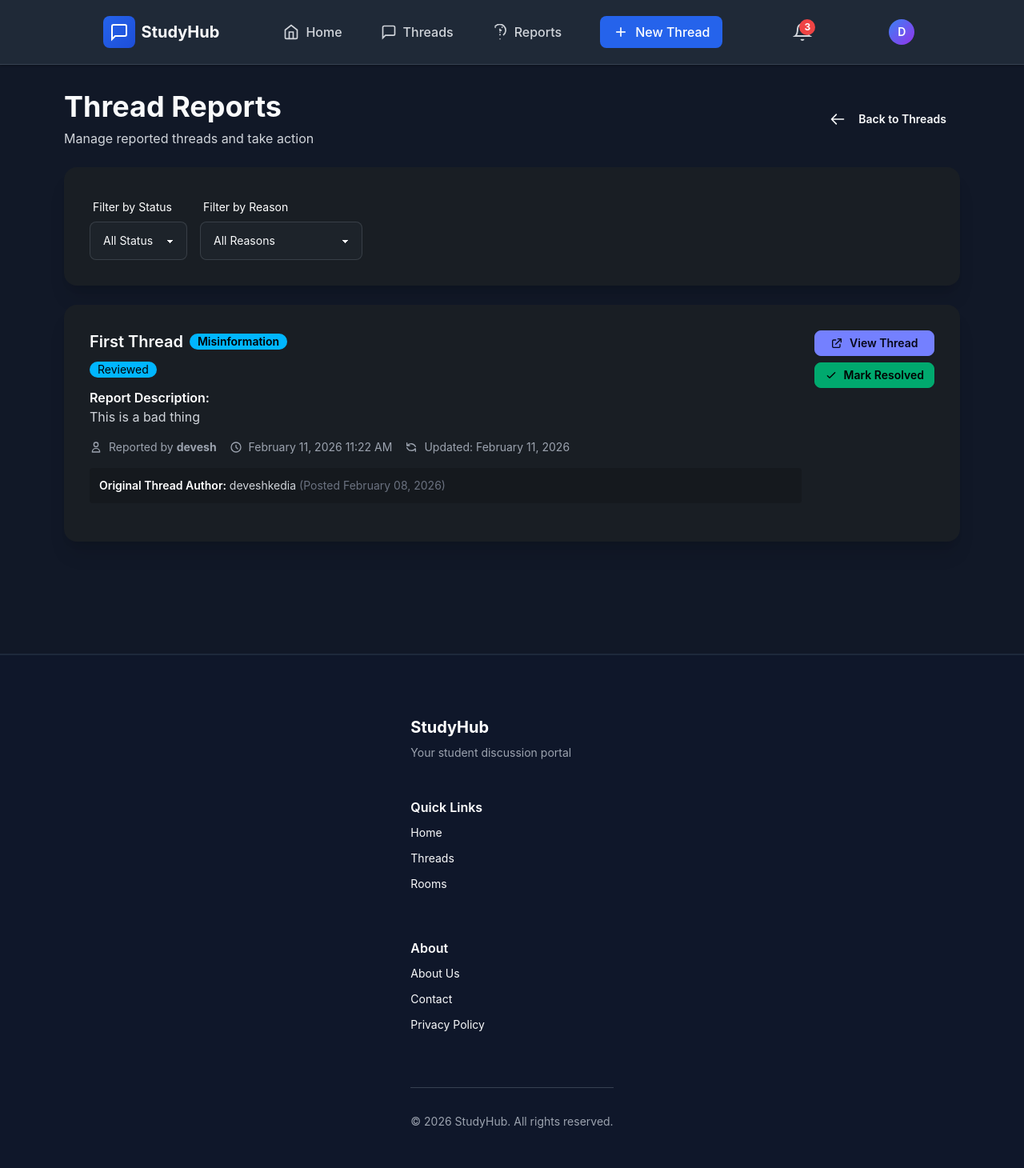
After one commit to deveshkedia/sutt_project, a Django app: page /forum/reports/ in a window 1280 px wide. The commit adds this page. Shown: the whole page at 80% size. Run offline with Django 3.2, Linux system fonts and the light colour scheme; a user stored in the database is signed in; data comes from the database, SQL or seed files in the repository; both versions use the stored data as it was after the commit; some libraries are stand-ins or nearby versions.

Commit message:
Added Reporting System

```diff
--- a/forum/urls.py
+++ b/forum/urls.py
@@ -7,6 +7,10 @@ urlpatterns = [
   path("threads/create",views.ThreadView.as_view(), name="thread-create"),
   path("threads/<int:pk>/",views.ThreadDetailView.as_view(), name="thread-detail"),
   path("threads/<int:pk>/like",views.like_thread, name="thread-like"),
+  path("threads/<int:thread_id>/report/",views.report_thread, name="thread-report"),
+  path("reports/",views.ReportListView.as_view(), name="report-list"),
+  path("reports/<int:report_id>/review/",views.review_report, name="report-review"),
+  path("reports/<int:report_id>/resolve/",views.resolve_report, name="report-resolve"),
   path("threads/<int:thread_id>/reply/",views.reply_to_thread, name="thread-reply"),
   path("replies/<int:reply_id>/reply/delete",views.delete_reply, name="reply-delete"),
 ]
--- a/forum/views.py
+++ b/forum/views.py
@@ -4,12 +4,34 @@ from django.urls import reverse_lazy
 from django.contrib.auth.decorators import login_required
 from django.contrib.auth.mixins import LoginRequiredMixin
 from django.db.models import Count, Q
-from .models import Category, Resource, Tags, Thread, Replies,Likes
+from .models import Category, Resource, Tags, Thread, Replies, Likes, Report
 from django.contrib.postgres.search import TrigramSimilarity
 
 # Create your views here.
 def forum_home(request):
     return render(request, 'forum/home.html')
+
+class ReportView(LoginRequiredMixin, CreateView):
+    model = Report
+    login_url  = '/accounts/login/'
+    template_name = 'forum/threads/report.html'
+    fields = ['reason', 'description']
+
+    def form_valid(self, form):
+        thread_id = self.kwargs['thread_id']
+        thread = get_object_or_404(Thread, id=thread_id)
+
+        existing_report = Report.objects.filter(thread=thread, reporter=self.request.user).exists()
+        if existing_report:
+            form.add_error(None, "You have already reported this thread.")
+            return self.form_invalid(form)
+
+        report = form.save(commit=False)
+        report.thread = thread
+        report.reporter = self.request.user
+        report.save()
+
+        return redirect('thread-detail', pk=thread_id)
 
 class ThreadView(LoginRequiredMixin,CreateView):
     model = Thread
@@ -49,8 +71,12 @@ class ThreadListView(ListView):
     def get_queryset(self):
         queryset = Thread.objects.annotate().select_related('author', 'category').prefetch_related('resources')
         q = self.request.GET.get("q")
+        category=self.request.GET.get("category")
         if q:
             queryset = queryset.annotate(similarity=TrigramSimilarity("title", q) + TrigramSimilarity("content", q)).filter(similarity__gt=0.1).order_by("-similarity")
+        if category:
+            queryset = queryset.filter(category__id=category)
+
         return queryset
 
 
@@ -112,3 +138,93 @@ def like_thread(request, pk):
         thread.likes_count = thread.likes_count + 1
     thread.save()
     return redirect('thread-detail', pk=pk)
+
+@login_required
+def report_thread(request, thread_id):
+    thread = get_object_or_404(Thread, id=thread_id)
+
+    # Check if user has already reported this thread
+    existing_report = Report.objects.filter(thread=thread, reporter=request.user).exists()
+
+    if request.method == 'POST':
+        if existing_report:
+            return render(request, 'forum/threads/report.html', {
+                'thread': thread,
+                'error': 'You have already reported this thread.'
+            })
+
+        reason = request.POST.get('reason')
+        description = request.POST.get('description')
+
+        if reason and description:
+            Report.objects.create(
+                thread=thread,
+                reporter=request.user,
+                reason=reason,
+                description=description
+            )
+            return redirect('thread-detail', pk=thread_id)
+
+    return render(request, 'forum/reports/create.html', {
+        'thread': thread,
+        'existing_report': existing_report,
+        'reason_choices': Report.REASON_CHOICES
+    })
+
+class ReportListView(LoginRequiredMixin, ListView):
+    model = Report
+    template_name = 'forum/reports/list.html'
+    context_object_name = 'reports'
+    paginate_by = 10
+    ordering = ['-created_at']
+    login_url = '/accounts/login/'
+
+    def get_queryset(self):
+        if not self.request.user.groups.filter(name='Moderator').exists():
+            return Report.objects.none()
+
+        queryset = Report.objects.select_related('thread', 'reporter').order_by('-created_at')
+        status = self.request.GET.get('status')
+        reason = self.request.GET.get('reason')
+
+        if status:
+            queryset = queryset.filter(status=status)
+        if reason:
+            queryset = queryset.filter(reason=reason)
+
+        return queryset
+
+    def get_context_data(self, **kwargs):
+        context = super().get_context_data(**kwargs)
+        context['status_choices'] = Report.STATUS_CHOICES
+        context['reason_choices'] = Report.REASON_CHOICES
+        context['selected_status'] = self.request.GET.get('status', '')
+        context['selected_reason'] = self.request.GET.get('reason', '')
+        return context
+
+@login_required
+def update_report_status(request, report_id, status):
+    """Update the status of a report"""
+    # Check if user is moderator or staff
+    if not (request.user.is_staff or request.user.groups.filter(name='Moderator').exists()):
+        return redirect('report-list')
+
+    report = get_object_or_404(Report, id=report_id)
+
+    # Validate status
+    valid_statuses = [choice[0] for choice in Report.STATUS_CHOICES]
+    if status in valid_statuses:
+        report.status = status
+        report.save()
+
+    return redirect('report-list')
+
+@login_required
+def review_report(request, report_id):
+    """Mark a report as reviewed"""
+    return update_report_status(request, report_id, 'reviewed')
+
+@login_required
+def resolve_report(request, report_id):
+    """Mark a report as resolved"""
+    return update_report_status(request, report_id, 'resolved')
--- a/static/css/footer.css
+++ b/static/css/footer.css
@@ -1,8 +1,9 @@
 .footer {
-  background-color: #111827;
+  background-color: #0f172a;
   color: #f9fafb;
   margin-top: auto;
-  padding: 3rem 0 1.5rem;
+  padding: 5rem 0 3rem;
+  border-top: 2px solid #1e293b;
 }
 
 .footer-container {
@@ -14,14 +15,14 @@
 .footer-content {
   display: grid;
   grid-template-columns: repeat(auto-fit, minmax(200px, 1fr));
-  gap: 2rem;
-  margin-bottom: 2rem;
+  gap: 3rem;
+  margin-bottom: 3rem;
 }
 
 .footer-section h3 {
   font-size: 1.25rem;
   font-weight: 700;
-  margin-bottom: 0.5rem;
+  margin-bottom: 0.75rem;
   color: white;
 }
 
@@ -43,8 +44,8 @@
 }
 
 .footer-section ul li {
-  margin-bottom: 0.5rem;
-}
+  margin-bottom: 0.75rem;
+}}
 
 .footer-section ul li a {
   color: #9ca3af;
@@ -59,7 +60,7 @@
 
 .footer-bottom {
   border-top: 1px solid #374151;
-  padding-top: 1.5rem;
+  padding-top: 2rem;
   text-align: center;
 }
 
--- a/static/css/navbar.css
+++ b/static/css/navbar.css
@@ -65,7 +65,7 @@ body {
 .navbar-left {
   display: flex;
   align-items: center;
-  gap: 2rem;
+  gap: 5rem;
 }
 
 .brand {
@@ -101,7 +101,7 @@ body {
 .nav-links {
   display: flex;
   align-items: center;
-  gap: 1.5rem;
+  gap: 3rem;
 }
 
 .nav-link {
@@ -173,7 +173,7 @@ body {
 .navbar-right {
   display: flex;
   align-items: center;
-  gap: 1rem;
+  gap: 3rem;
 }
 
 .btn-new-thread {
--- /dev/null
+++ b/templates/forum/reports/list.html
@@ -0,0 +1,191 @@
+{% extends "base.html" %}
+{% load static %}
+
+{% block title %}Reports{% endblock %}
+
+{% block link %}
+<!-- Tailwind CSS -->
+<script src="https://cdn.tailwindcss.com"></script>
+<!-- DaisyUI -->
+<link href="https://cdn.jsdelivr.net/npm/daisyui@4.4.19/dist/full.min.css" rel="stylesheet" type="text/css" />
+{% endblock %}
+
+{% block content %}
+<div class="container mx-auto px-4 py-8 max-w-6xl">
+  <!-- Header -->
+  <div class="flex justify-between items-center mb-6">
+    <div>
+      <h1 class="text-4xl font-bold text-white mb-2">Thread Reports</h1>
+      <p class="text-gray-400">Manage reported threads and take action</p>
+    </div>
+    <a href="{% url 'thread-list' %}" class="btn btn-ghost">
+      <svg xmlns="http://www.w3.org/2000/svg" class="h-5 w-5 mr-2" fill="none" viewBox="0 0 24 24" stroke="currentColor">
+        <path stroke-linecap="round" stroke-linejoin="round" stroke-width="2" d="M10 19l-7-7m0 0l7-7m-7 7h18" />
+      </svg>
+      Back to Threads
+    </a>
+  </div>
+
+  <!-- Filters -->
+  <div class="card bg-base-200 shadow-xl mb-6">
+    <div class="card-body">
+      <form method="GET" class="flex flex-wrap gap-4 items-end w-full">
+        <!-- Status Filter -->
+        <div class="form-control">
+          <label class="label">
+            <span class="label-text text-white">Filter by Status</span>
+          </label>
+          <select name="status" class="select select-bordered w-full max-w-xs" onchange="this.form.submit()">
+            <option value="">All Status</option>
+            {% for value, label in status_choices %}
+            <option value="{{ value }}" {% if value == selected_status %}selected{% endif %}>{{ label }}</option>
+            {% endfor %}
+          </select>
+        </div>
+
+        <!-- Reason Filter -->
+        <div class="form-control">
+          <label class="label">
+            <span class="label-text text-white">Filter by Reason</span>
+          </label>
+          <select name="reason" class="select select-bordered w-full max-w-xs" onchange="this.form.submit()">
+            <option value="">All Reasons</option>
+            {% for value, label in reason_choices %}
+            <option value="{{ value }}" {% if value == selected_reason %}selected{% endif %}>{{ label }}</option>
+            {% endfor %}
+          </select>
+        </div>
+
+        <!-- Reset Button -->
+        {% if selected_status or selected_reason %}
+        <a href="{% url 'report-list' %}" class="btn btn-outline">Reset Filters</a>
+        {% endif %}
+      </form>
+    </div>
+  </div>
+
+  <!-- Reports List -->
+  <div class="space-y-4">
+    {% for report in reports %}
+    <div class="card bg-base-200 shadow-xl hover:shadow-2xl transition-shadow">
+      <div class="card-body">
+        <div class="flex justify-between items-start gap-4">
+          <div class="flex-1">
+            <!-- Thread Title -->
+            <h2 class="card-title text-xl text-white mb-2">
+              {{ report.thread.title }}
+              <div class="badge badge-info">{{ report.get_reason_display }}</div>
+            </h2>
+
+            <!-- Report Status -->
+            <div class="mb-3">
+              {% if report.status == 'pending' %}
+              <div class="badge badge-warning">{{ report.get_status_display }}</div>
+              {% elif report.status == 'reviewed' %}
+              <div class="badge badge-info">{{ report.get_status_display }}</div>
+              {% else %}
+              <div class="badge badge-success">{{ report.get_status_display }}</div>
+              {% endif %}
+            </div>
+
+            <!-- Report Description -->
+            <p class="text-gray-300 mb-4">
+              <span class="font-semibold text-white">Report Description:</span><br>
+              {{ report.description }}
+            </p>
+
+            <!-- Reporter & Date Info -->
+            <div class="flex flex-wrap gap-4 text-sm text-gray-400 mb-4">
+              <div class="flex items-center gap-2">
+                <svg xmlns="http://www.w3.org/2000/svg" class="h-4 w-4" fill="none" viewBox="0 0 24 24" stroke="currentColor">
+                  <path stroke-linecap="round" stroke-linejoin="round" stroke-width="2" d="M16 7a4 4 0 11-8 0 4 4 0 018 0zM12 14a7 7 0 00-7 7h14a7 7 0 00-7-7z" />
+                </svg>
+                <span>Reported by <strong>{{ report.reporter.username }}</strong></span>
+              </div>
+              <div class="flex items-center gap-2">
+                <svg xmlns="http://www.w3.org/2000/svg" class="h-4 w-4" fill="none" viewBox="0 0 24 24" stroke="currentColor">
+                  <path stroke-linecap="round" stroke-linejoin="round" stroke-width="2" d="M12 8v4l3 3m6-3a9 9 0 11-18 0 9 9 0 0118 0z" />
+                </svg>
+                <span>{{ report.created_at|date:"F d, Y g:i A" }}</span>
+              </div>
+              {% if report.updated_at != report.created_at %}
+              <div class="flex items-center gap-2">
+                <svg xmlns="http://www.w3.org/2000/svg" class="h-4 w-4" fill="none" viewBox="0 0 24 24" stroke="currentColor">
+                  <path stroke-linecap="round" stroke-linejoin="round" stroke-width="2" d="M4 4v5h.582m15.356 2A9.001 9.001 0 004.582 9m0 0H9m11 11v-5h-.581m0 0a8.968 8.968 0 01-15.348-2.364" />
+                </svg>
+                <span>Updated: {{ report.updated_at|date:"F d, Y" }}</span>
+              </div>
+              {% endif %}
+            </div>
+
+            <!-- Thread Author Info -->
+            <div class="bg-base-300 rounded p-3 mb-4">
+              <p class="text-sm text-gray-400">
+                <span class="font-semibold text-white">Original Thread Author:</span>
+                {% if report.thread.author %}{{ report.thread.author.username }}{% else %}Anonymous{% endif %}
+                <span class="text-gray-500">(Posted {{ report.thread.created_at|date:"F d, Y" }})</span>
+              </p>
+            </div>
+          </div>
+
+          <!-- Actions -->
+          <div class="flex flex-col gap-2">
+            <a href="{% url 'thread-detail' report.thread.pk %}" class="btn btn-sm btn-primary" target="_blank">
+              <svg xmlns="http://www.w3.org/2000/svg" class="h-4 w-4" fill="none" viewBox="0 0 24 24" stroke="currentColor">
+                <path stroke-linecap="round" stroke-linejoin="round" stroke-width="2" d="M10 6H6a2 2 0 00-2 2v10a2 2 0 002 2h10a2 2 0 002-2v-4M14 4h6m0 0v6m0-6L10 14" />
+              </svg>
+              View Thread
+            </a>
+
+            {% if report.status == 'pending' %}
+            <a href="{% url 'report-review' report.id %}" class="btn btn-sm btn-info">
+              <svg xmlns="http://www.w3.org/2000/svg" class="h-4 w-4" fill="none" viewBox="0 0 24 24" stroke="currentColor">
+                <path stroke-linecap="round" stroke-linejoin="round" stroke-width="2" d="M9 12l2 2 4-4m6 2a9 9 0 11-18 0 9 9 0 0118 0z" />
+              </svg>
+              Mark Reviewed
+            </a>
+            {% endif %}
+
+            {% if report.status == 'reviewed' %}
+            <a href="{% url 'report-resolve' report.id %}" class="btn btn-sm btn-success">
+              <svg xmlns="http://www.w3.org/2000/svg" class="h-4 w-4" fill="none" viewBox="0 0 24 24" stroke="currentColor">
+                <path stroke-linecap="round" stroke-linejoin="round" stroke-width="2" d="M5 13l4 4L19 7" />
+              </svg>
+              Mark Resolved
+            </a>
+            {% endif %}
+          </div>
+        </div>
+      </div>
+    </div>
+    {% empty %}
+    <div class="card bg-base-200 shadow-xl">
+      <div class="card-body text-center">
+        <svg xmlns="http://www.w3.org/2000/svg" class="h-16 w-16 mx-auto text-gray-500 mb-4" fill="none" viewBox="0 0 24 24" stroke="currentColor">
+          <path stroke-linecap="round" stroke-linejoin="round" stroke-width="2" d="M9 12l2 2 4-4m6 2a9 9 0 11-18 0 9 9 0 0118 0z" />
+        </svg>
+        <h3 class="text-xl font-semibold text-white mb-2">No Reports Found</h3>
+        <p class="text-gray-400">There are no reports matching your filters.</p>
+      </div>
+    </div>
+    {% endfor %}
+  </div>
+
+  <!-- Pagination -->
+  {% if is_paginated %}
+  <div class="flex justify-center mt-8">
+    <div class="join">
+      {% if page_obj.has_previous %}
+      <a href="?page=1" class="join-item btn">««</a>
+      <a href="?page={{ page_obj.previous_page_number }}" class="join-item btn">«</a>
+      {% endif %}
+      <button class="join-item btn btn-active">{{ page_obj.number }}</button>
+      {% if page_obj.has_next %}
+      <a href="?page={{ page_obj.next_page_number }}" class="join-item btn">»</a>
+      <a href="?page={{ page_obj.paginator.num_pages }}" class="join-item btn">»»</a>
+      {% endif %}
+    </div>
+  </div>
+  {% endif %}
+</div>
+{% endblock %}
--- a/templates/forum/threads/create.html
+++ b/templates/forum/threads/create.html
@@ -60,8 +60,8 @@
           <label class="label">
             <span class="label-text font-semibold">Category</span>
           </label>
-          <select name="category" class="select select-bordered w-full focus:select-primary">
-            <option value="">Select a category (optional)</option>
+          <select name="category" class="select select-bordered w-full focus:select-primary" required>
+            <option value="">Select a category</option>
             {% for category in categories %}
             <option value="{{ category.id }}">{{ category.name }}</option>
             {% endfor %}
--- a/templates/partials/navbar.html
+++ b/templates/partials/navbar.html
@@ -31,33 +31,15 @@
             </svg>
             <span>Threads</span>
           </a>
-          {% comment %} {% if is_moderator %}
-            <a href="{% url 'moderation-report-list' %}" class="nav-link">
-              <svg viewBox="0 0 24 24">
-                <path d="M12 8v4m0 4h.01M21 12a9 9 0 11-18 0 9 9 0 0118 0z"></path>
-              </svg>
-              <span>Reports</span>
-            </a>
-          {% endif %} {% endcomment %}
-        </div>
-      </div>
-
-      <!-- Search Bar - Desktop -->
-      <div class="search-container">
-        <div class="search-wrapper">
-          <svg class="search-icon" viewBox="0 0 24 24">
-            <circle cx="11" cy="11" r="8"></circle>
-            <path d="m21 21-4.35-4.35"></path>
-          </svg>
-          <input
-            type="text"
-            class="search-input"
-            placeholder="Search discussions..."
-          />
-        </div>
-      </div>
-
-      {% if user.is_authenticated%}
+          {% if user.is_staff or user.groups.all|length > 0 %}
+          <a href="{% url 'report-list' %}" class="nav-link">
+            <svg viewBox="0 0 24 24">
+              <path d="M12 9v2m0 4v2m0 5v1m0-11v1M4.22 4.22a9 9 0 1112.56 12.56M4.22 4.22l1.415 1.415m8.908-1.415l1.414 1.414m-3.121 3.12l1.414 1.415m-3.12-1.414l1.414-1.414"></path>
+            </svg>
+            <span>Reports</span>
+          </a>
+          {% endif %}
+            {% if user.is_authenticated%}
       <!-- Right Section -->
       <div class="navbar-right">
         <!-- New Thread Button -->
@@ -69,6 +51,16 @@
           <span>New Thread</span>
         </button>
         {% endif %}
+          {% comment %} {% if is_moderator %}
+            <a href="{% url 'moderation-report-list' %}" class="nav-link">
+              <svg viewBox="0 0 24 24">
+                <path d="M12 8v4m0 4h.01M21 12a9 9 0 11-18 0 9 9 0 0118 0z"></path>
+              </svg>
+              <span>Reports</span>
+            </a>
+          {% endif %} {% endcomment %}
+        </div>
+      </div>
 
         <!-- Notifications -->
         <button class="icon-button">
```
Also changed, not shown: forum/models.py (+29 -1 lines), sutt_project/settings.py (+18 -17 lines), templates/forum/home.html (+100 -7 lines), templates/forum/reports/create.html (added, +95 -0 lines), templates/forum/threads/detail.html (+13 -2 lines), templates/forum/threads/list.html (+23 -9 lines), db.sqlite3, forum/migrations/0006_report.py (added).
